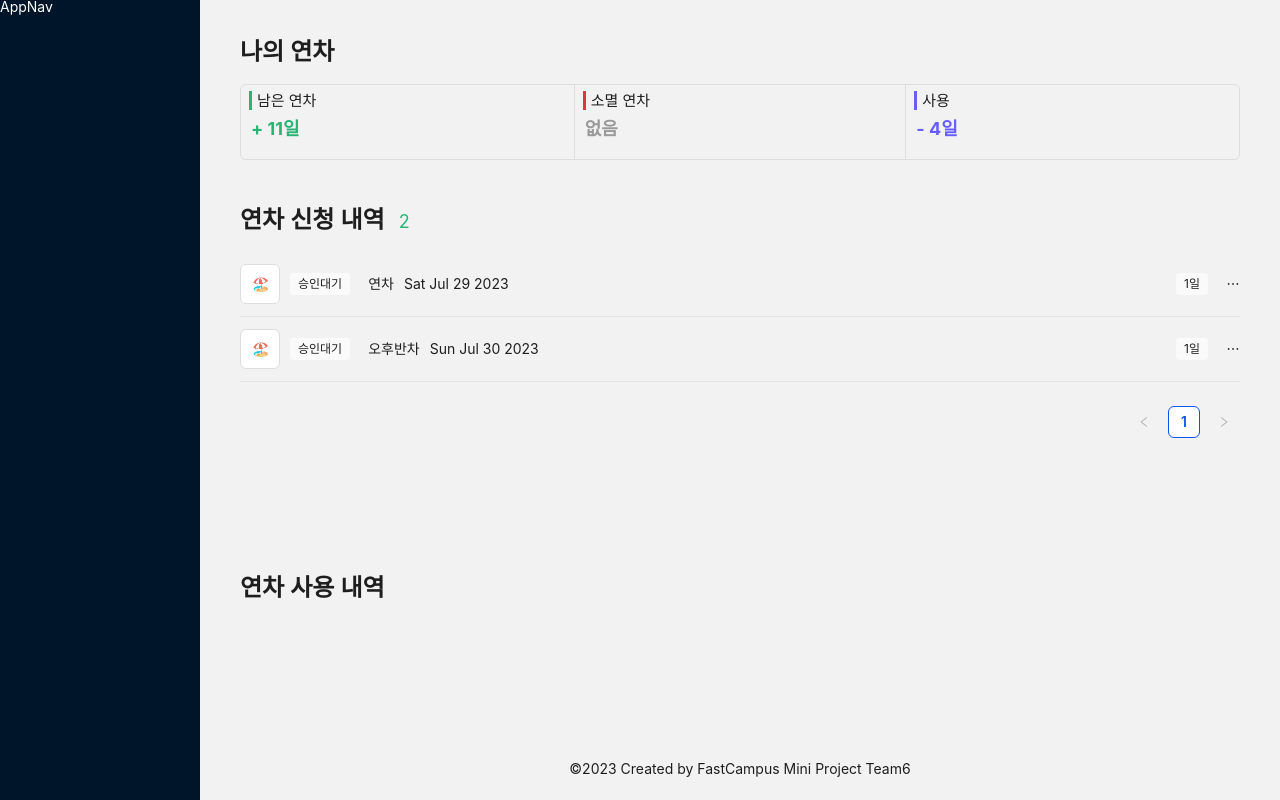
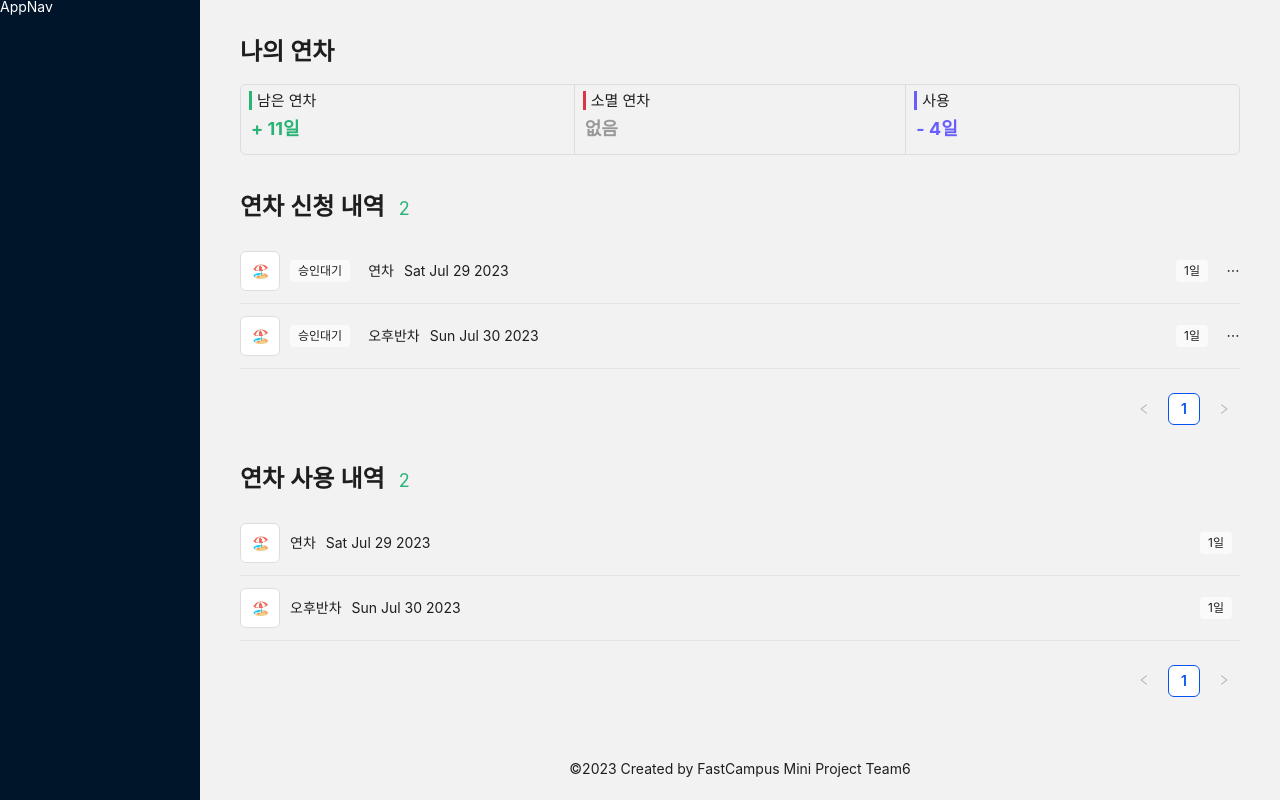
Before and after one commit to FC-MINI-6/mini-project-FE, a React (Vite) app: page /day_off in a window 1280 px wide. Built offline with nearby package versions, Linux system fonts and the light colour scheme.

Commit message:
style: 연차 사용내역 추가 및 스타일 수정

```diff
--- a/src/components/common/NavLayout.tsx
+++ b/src/components/common/NavLayout.tsx
@@ -22,8 +22,14 @@ export const NavLayout = () => {
         </Sider>
         <Layout
           className="site-layout"
-          style={{ marginLeft: 200, display: 'flex', flexDirection: 'column', height: '100vh' }}>
-          <Content style={{ flexGrow: 1 }}>
+          style={{
+            marginLeft: 200,
+            display: 'flex',
+            flexDirection: 'column',
+            minHeight: '100vh',
+            height: '100%'
+          }}>
+          <Content style={{ flexGrow: 1, flexShrink: 0 }}>
             <Outlet />
           </Content>
           <Footer style={{ textAlign: 'center' }}>
--- /dev/null
+++ b/src/components/dayoff/DayOffHistoryItem.tsx
@@ -0,0 +1,39 @@
+import React from 'react'
+import { DummyDayOffItem } from 'pages/index'
+import { List, Tag } from 'antd'
+import { styled } from 'styled-components'
+export const DayOffHistorytItem = React.memo(({ item }: { item: DummyDayOffItem }) => {
+  return (
+    <List.Item>
+      <ItemWrapper>
+        <IconBox>🏖️</IconBox>
+        <span>{item.type}</span>
+        <Date>{item.startDate}</Date>
+        <Tag bordered={false}>1일</Tag>
+      </ItemWrapper>
+    </List.Item>
+  )
+})
+
+const ItemWrapper = styled.div`
+  width: 100%;
+  height: 40px;
+  display: flex;
+  gap: 10px;
+  align-items: center;
+`
+
+const IconBox = styled.div`
+  width: 40px;
+  height: 40px;
+  border: 1px solid var(--color-border);
+  border-radius: 6px;
+  display: flex;
+  justify-content: center;
+  align-items: center;
+  background-color: var(--color-white);
+`
+
+const Date = styled.div`
+  flex-grow: 1;
+`
--- a/src/components/dayoff/DayOffSummary.tsx
+++ b/src/components/dayoff/DayOffSummary.tsx
@@ -7,7 +7,13 @@ import { globalToken } from '@/GlobalThemeConfig'
 
 export const DayOffSummary = React.memo(() => {
   return (
-    <Row style={{ flexGrow: 0.7, border: `1px solid ${globalToken.colorBorder}`, borderRadius: 6 }}>
+    <Row
+      style={{
+        flexGrow: 0.7,
+        border: `1px solid ${globalToken.colorBorder}`,
+        borderRadius: 6,
+        flexShrink: 0
+      }}>
       <Col span={8}>
         <MyDayOffCount type={dayOffTypes.AVAILABLE} day={11} />
       </Col>
--- a/src/components/dayoff/MyDayOffCount.tsx
+++ b/src/components/dayoff/MyDayOffCount.tsx
@@ -46,6 +46,6 @@ const DayOffCount = styled.div<TMyDayOffCountProps>`
     color: ${({ type, day }) => (day !== 0 ? type.color : '#999')};
     font-size: 18px;
     font-weight: 700;
-    padding: 4px 10px 0;
+    padding: 4px 10px 16px;
   }
 `
--- a/src/components/dayoff/index.ts
+++ b/src/components/dayoff/index.ts
@@ -1,3 +1,4 @@
 export * from 'components/dayoff/DayOffSummary'
 export * from 'components/dayoff/MyDayOffCount'
 export * from 'components/dayoff/DayOffRequestItem'
+export * from 'components/dayoff/DayOffHistoryItem'
--- a/src/pages/DayOff.tsx
+++ b/src/pages/DayOff.tsx
@@ -1,4 +1,4 @@
-import { DayOffSummary, DayOffRequestItem } from 'components/index'
+import { DayOffSummary, DayOffRequestItem, DayOffHistorytItem } from 'components/index'
 import { styled } from 'styled-components'
 
 import { List } from 'antd'
@@ -48,18 +48,26 @@ export const DayOff = () => {
       </Wapper>
 
       <Wapper>
-        <h2>연차 사용 내역</h2>
+        <h2>
+          연차 사용 내역 <span>{requestData.length}</span>
+        </h2>
+        <List
+          pagination={{ position: 'bottom', align: 'end' }}
+          dataSource={requestData}
+          renderItem={item => <DayOffHistorytItem item={item} />}
+        />
       </Wapper>
     </Container>
   )
 }
 
-const Container = styled.section`
+const Container = styled.div`
   padding: 40px;
   display: flex;
   flex-direction: column;
   gap: 40px;
-  height: 100%;
+  justify-content: space-between;
+  min-height: calc(100vh - 62px);
 `
 
 const Wapper = styled.div`
@@ -69,7 +77,7 @@ const Wapper = styled.div`
   flex-grow: 1;
 
   &:first-child {
-    flex-grow: 0.3;
+    flex-grow: 0;
   }
 
   h2 {
```
